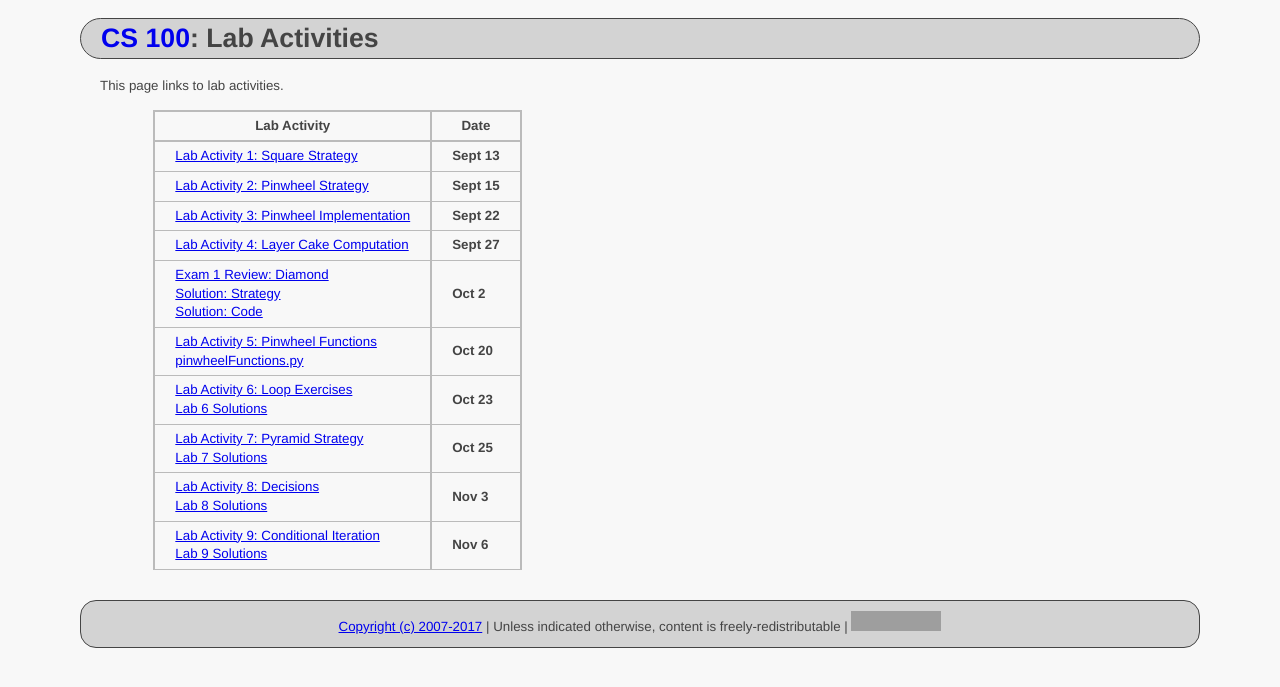
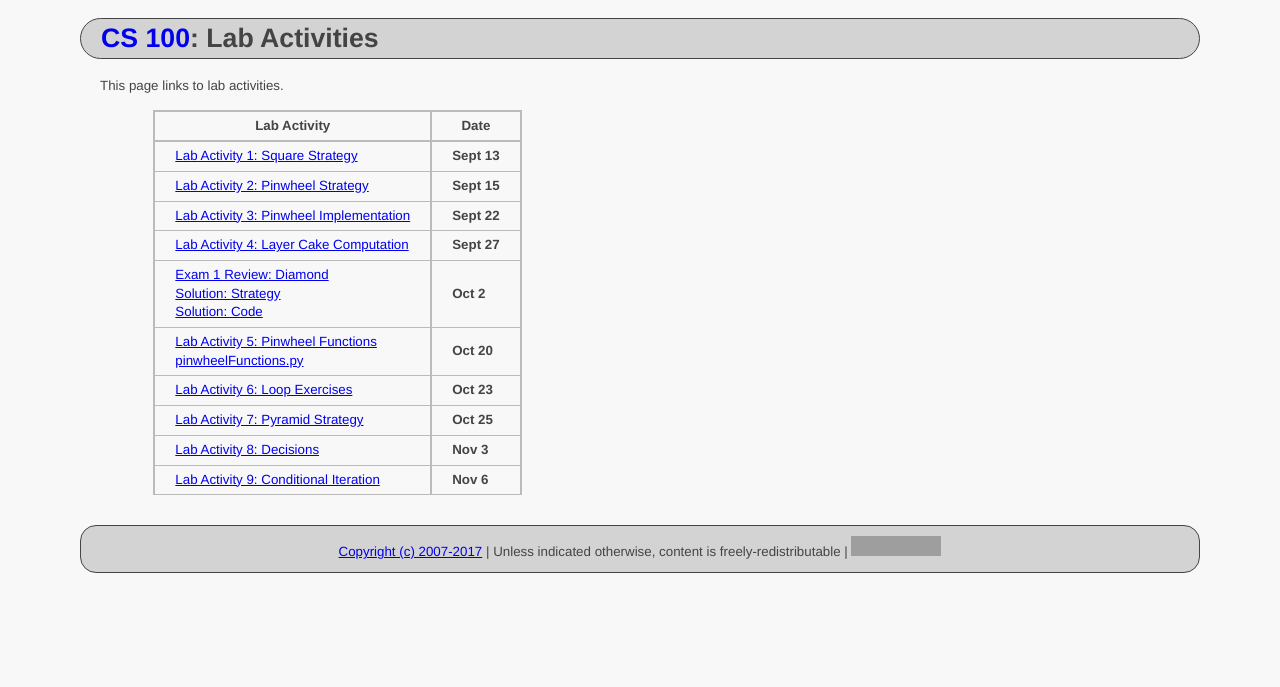
Before and after one commit to ycpcs/cs100-fall2017, a Jekyll site: the page built from labs/index.md, in a window 1280 px wide. Shown: the top 687 px of the page. Built offline with Jekyll 4.4.1, drawn with Linux system fonts in a browser that asks for light colours; some of the changed lines change nothing that is shown; grey boxes are pictures that could not be loaded.

Commit message:
removed lab solutions

```diff
--- a/labs/index.md
+++ b/labs/index.md
@@ -12,24 +12,9 @@ This page links to lab activities.
 > [Lab Activity 2: Pinwheel Strategy](CPADS_Lab2.pdf)                                    | **Sept 15** |
 > [Lab Activity 3: Pinwheel Implementation](CPADS_Lab3.pdf)                              | **Sept 22** |
 > [Lab Activity 4: Layer Cake Computation](CPADS_Lab4.pdf)                               | **Sept 27** |
-> [Exam 1 Review: Diamond](CPADS_Exam1Review.pdf) <br> [Solution: Strategy](CPADS_Exam1Review_Strategy.pdf) <br> [Solution: Code](CPADS_Exam1Review_Code.py)                                         | **Oct 2**   |
-> [Lab Activity 5: Pinwheel Functions](CPADS_Lab5.pdf) <br /> [pinwheelFunctions.py](src/pinwheelFunctions.py)                               | **Oct 20** |
-> [Lab Activity 6: Loop Exercises](CPADS_Lab6.pdf) <br /> [Lab 6 Solutions](CPADS_Lab6Sol.pdf)                                     | **Oct 23** |
-> [Lab Activity 7: Pyramid Strategy](CPADS_Lab7.pdf) <br /> [Lab 7 Solutions](CPADS_Lab7Sol.pdf)                                    | **Oct 25** |
-> [Lab Activity 8: Decisions](CPADS_Lab8.pdf) <br /> [Lab 8 Solutions](CPADS_Lab8Sol.pdf)                                           | **Nov 3**  |
-> [Lab Activity 9: Conditional Iteration](CPADS_Lab9.pdf) <br /> [Lab 9 Solutions](CPADS_Lab9Sol.pdf)                               | **Nov 6**  |
-
-
-<!--
-> Lab Activity                                                                           |     Date    |
-> -------------------------------------------------------------------------------------- | ----------- |
-> [Lab Activity 1: Square Strategy](CPADS_Lab1.pdf)                                      | **Sept 16** |
-> [Lab Activity 2: Square Implementation](CPADS_Lab2.pdf)                                | **Sept 21** |
-> [Lab Activity 3: Loop Exercises](CPADS_Lab3.pdf)                                       | **Sept 30** |
-> [Lab Activity 4: Pyramid Strategy](CPADS_Lab4.pdf)                                     | **Oct 3**   |
-> [Lab Activity 5: Loops and Functions](CPADS_Lab5.pdf) <br> [Lab 5 - LoopsAndFunctions Python File](LoopsAndFunctions.py) <br> [Lab 5 Solutions - LoopsAndFunctions Python File](CPADS_Lab05_LoopsAndFunctions_solutions.py)                                        | **Oct 10**  |
-> [Exam 1 Review](CPADS_Exam1_Review.pdf) <br> [Exam 1 Review Solutions](CPADS_Exam1_Review_Solutions.pdf) | **Oct 19**  |
-> [Lab Activity 6: Decisions](CPADS_Lab6.pdf)  | **Oct 28**  |
-> [Lab Activity 7: A Special Halloween Treat](CPADS_Lab7.pdf)  | **Nov 2**  |
-> [Lab Activity 8: Testing the Witch Scene](CPADS_Lab8.pdf) <br> [Witch Scene Test Template Python File](MontyPythonWitchScene_testTemplate.py)  | **Nov 14**  |
--->
+> [Exam 1 Review: Diamond](CPADS_Exam1Review.pdf) <br> [Solution: Strategy](CPADS_Exam1Review_Strategy.pdf) <br> [Solution: Code](CPADS_Exam1Review_Code.py)                                              | **Oct 2**   |
+> [Lab Activity 5: Pinwheel Functions](CPADS_Lab5.pdf) <br /> [pinwheelFunctions.py](src/pinwheelFunctions.py)                                         | **Oct 20** |
+> [Lab Activity 6: Loop Exercises](CPADS_Lab6.pdf)                                       | **Oct 23** |
+> [Lab Activity 7: Pyramid Strategy](CPADS_Lab7.pdf)                                     | **Oct 25** |
+> [Lab Activity 8: Decisions](CPADS_Lab8.pdf)                                            | **Nov 3**  |
+> [Lab Activity 9: Conditional Iteration](CPADS_Lab9.pdf)                                | **Nov 6**  |
```
